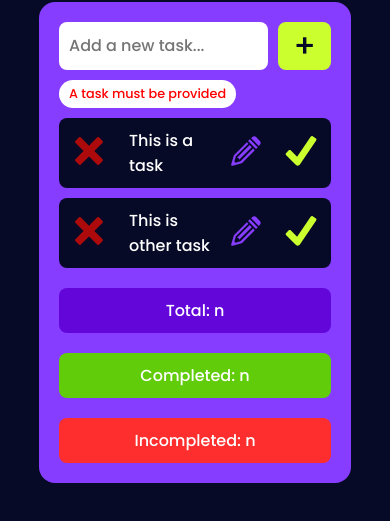
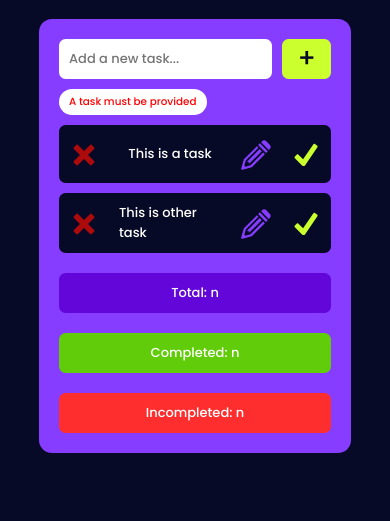
Before and after one commit to Abigail-Araujo/ToDoList, a plain HTML site: page index.html in a window 390 px wide. Shown: the part 231-752 px from the top of the page. Drawn offline with Linux system fonts and the light colour scheme.

Commit message:
responsive mejorado desde vista de tablet

```diff
--- a/style.css
+++ b/style.css
@@ -210,7 +210,7 @@ body {
 
 .task button {
     background: none;
-    padding: 5px 10px 0px 10px;
+    padding: 10px 10px 0px 10px;
     font-size: 1.5rem;
     border: none;
 }
@@ -269,7 +269,15 @@ body {
     border-radius: 0.5rem;
 }
 
-@media (max-width: 425px) {
+@media (max-width: 768px) {
+    html{
+        font-size: 13px;
+    }
+
+    .task button svg{
+        width: 30px;
+    }
+
     #ToDoList-resume {
         flex-direction: column;
         align-items: center;
```
